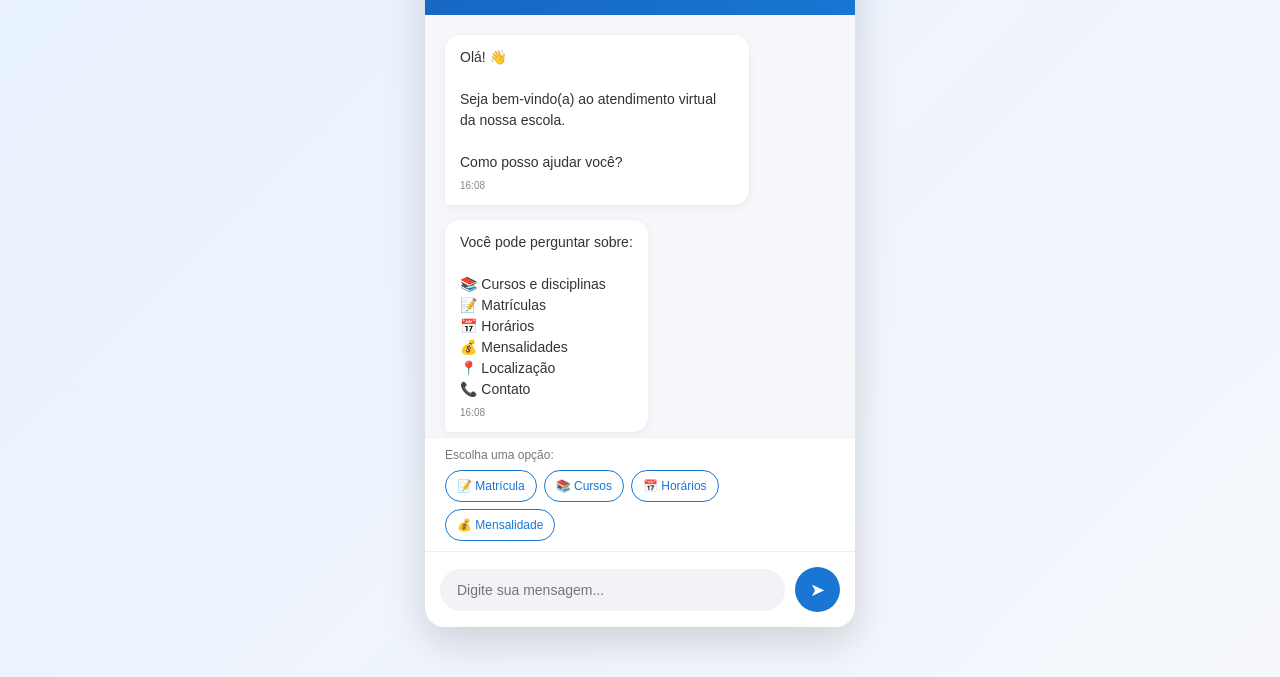
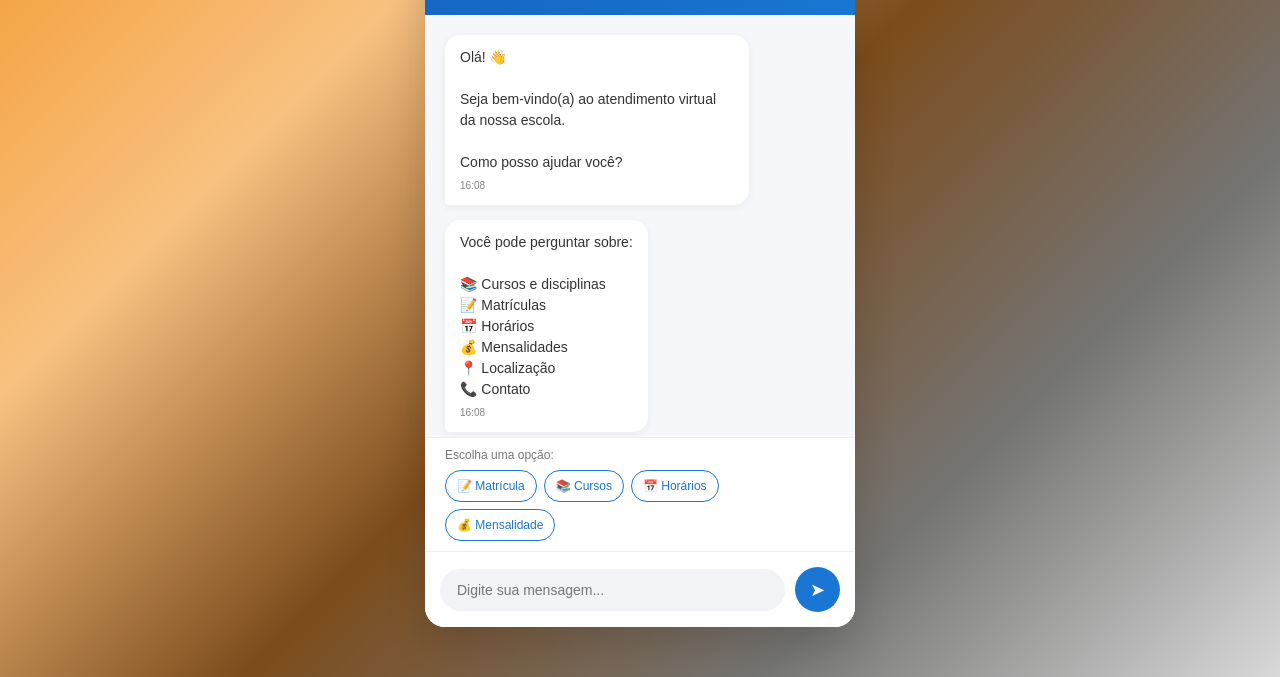
Before and after one commit to cristianemcosta-creator/canetabic, a plain HTML site: page index.html in a window 1280 px wide. Shown: the part 123-800 px from the top of the page. Drawn offline with Linux system fonts and the light colour scheme.

Commit message:
Update index.html

```diff
--- a/index.html
+++ b/index.html
@@ -16,7 +16,7 @@
 
         body {
             min-height: 100vh;
-            background: linear-gradient(135deg, #e8f1ff, #f5f7fb);
+            background: linear-gradient(135deg, #f49c34, #f8c181, #7c4c1c, #747473, #d9d9d9);
             display: flex;
             align-items: center;
             justify-content: center;
```
